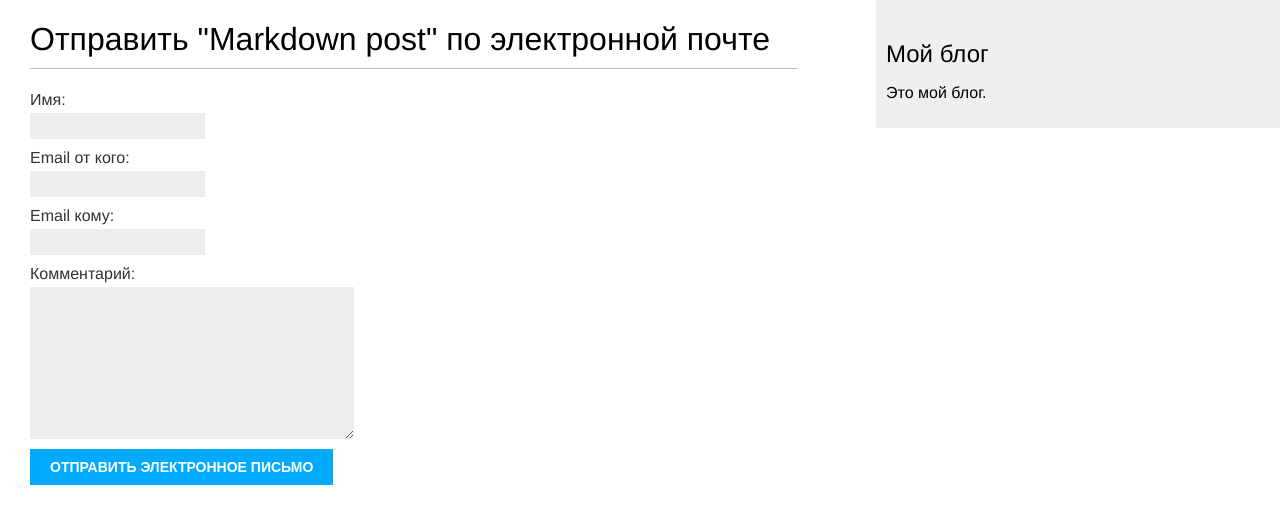
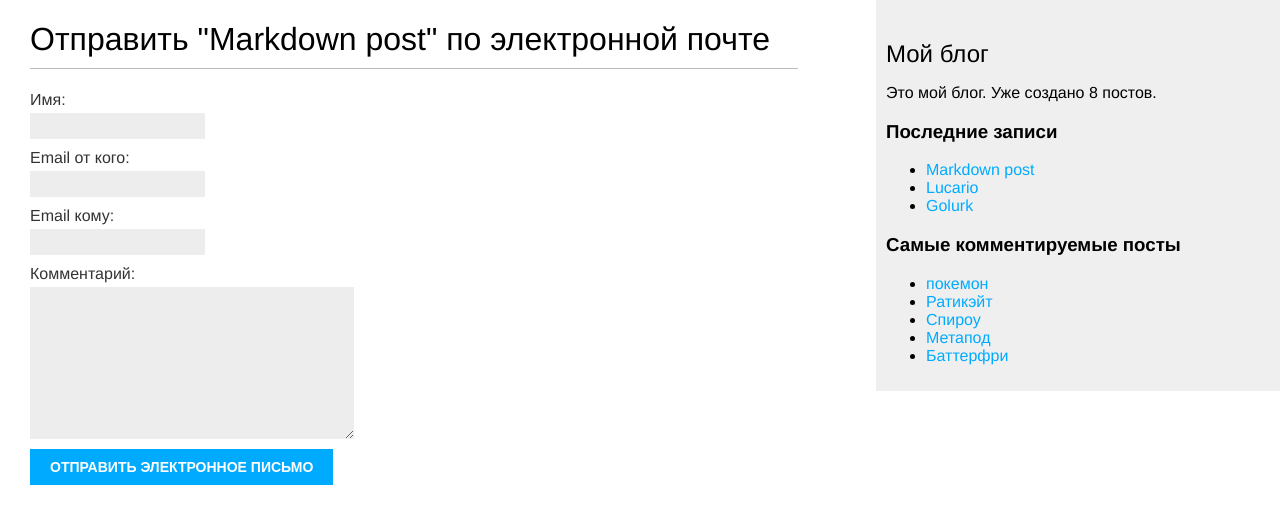
Before and after one commit to JonyMalikov/mysite, a Django app: page /blog/8/share/ in a window 1280 px wide. Shown: the top 524 px of the page. Run offline with Django 4.2, Linux system fonts and the light colour scheme; data comes from the database, SQL or seed files in the repository; both versions use the stored data as it was after the commit.

Commit message:
Добавление карты сайта

```diff
--- a/blog/models.py
+++ b/blog/models.py
@@ -2,6 +2,8 @@ from django.contrib.auth.models import User
 from django.db import models
 from django.urls import reverse
 from django.utils import timezone
+
+from taggit.managers import TaggableManager
 
 
 class PublishedManager(models.Manager):
@@ -33,6 +35,7 @@ class Post(models.Model):
         max_length=2, choices=Status.choices, default=Status.DRAFT, verbose_name='Статус')
     object = models.Manager()
     published = PublishedManager()
+    tags = TaggableManager()
 
     class Meta:
         ordering = ['-publish']
--- a/blog/templates/blog/base.html
+++ b/blog/templates/blog/base.html
@@ -1,4 +1,6 @@
+{% load blog_tags %}
 {% load static %}
+
 <!DOCTYPE html>
 <html>
 <head>
@@ -12,7 +14,21 @@
 </div>
 <div id="sidebar">
     <h2>Мой блог</h2>
-    <p>Это мой блог.</p>
-</div>
+    <p>
+        Это мой блог.
+        Уже создано {% total_posts %} постов.
+    </p>
+    <h3>Последние записи</h3>
+    {% show_latest_posts 3 %}
+    <h3>Самые комментируемые посты</h3>
+    {% get_most_commented_posts as most_commented_posts %}
+    <ul>
+        {% for post in most_commented_posts %}
+            <li>
+                <a href="{{ post.get_absolute_url }}">{{ post.title }}</a>
+            </li>
+        {% endfor %}
+    </ul>
+  </div>
 </body>
 </html>
--- /dev/null
+++ b/blog/templates/blog/post/latest_posts.html
@@ -0,0 +1,7 @@
+<ul>
+    {% for post in latest_posts %}
+        <li>
+            <a href="{{ post.get_absolute_url }}">{{ post.title }}</a>
+        </li>
+    {% endfor %}
+</ul>
--- /dev/null
+++ b/blog/templatetags/blog_tags.py
@@ -0,0 +1,31 @@
+from django import template
+from django.db.models import Count
+from django.utils.safestring import mark_safe
+
+import markdown
+
+from ..models import Post
+
+register = template.Library()
+
+
+@register.simple_tag
+def get_most_commented_posts(count=5):
+    return Post.published.annotate(
+        total_comments=Count('comments')).order_by('-total_comments')[:count]
+
+
+@register.simple_tag
+def total_posts():
+    return Post.published.count()
+
+
+@register.inclusion_tag('blog/post/latest_posts.html')
+def show_latest_posts(count=5):
+    latest_posts = Post.published.order_by('-publish')[:count]
+    return {'latest_posts': latest_posts}
+
+
+@register.filter(name='markdown')
+def markdown_format(text):
+    return mark_safe(markdown.markdown(text))
--- a/blog/urls.py
+++ b/blog/urls.py
@@ -4,10 +4,18 @@ from . import views
 app_name = 'blog'
 
 urlpatterns = [
+    # Post views
     path('', views.post_list, name='post_list'),
     # path('', views.PostListView.as_view(), name='post_list'),
+    path('tag/<slug:tag_slug>/',
+         views.post_list, name='post_list_by_tag'),
     path('<int:year>/<int:month>/<int:day>/<slug:post>/',
-         views.post_detail, name='post_detail'),
-    path('<int:post_id>/share/', views.post_share, name='post_share'),
-    path('<int:post_id>/comment/', views.post_comment, name='post_comment'),
+         views.post_detail,
+         name='post_detail'),
+    path('<int:post_id>/share/',
+         views.post_share, name='post_share'),
+    path('<int:post_id>/comment/',
+         views.post_comment, name='post_comment'),
+    # path('feed/', LatestPostsFeed(), name='post_feed'),
+    # path('search/', views.post_search, name='post_search'),
 ]
--- a/blog/views.py
+++ b/blog/views.py
@@ -2,6 +2,10 @@ from django.core.mail import send_mail
 from django.core.paginator import Paginator, EmptyPage, PageNotAnInteger
 from django.shortcuts import render, get_object_or_404
 from django.views.decorators.http import require_POST
+from django.db.models import Count
+
+from taggit.models import Tag
+
 
 from blog.forms import EmailPostForm, CommentForm
 from blog.models import Post, Comment
@@ -14,8 +18,12 @@ from blog.models import Post, Comment
 #     template_name = 'blog/post/list.html'
 
 
-def post_list(request):
+def post_list(request, tag_slug=None):
     post_list = Post.published.all()
+    tag = None
+    if tag_slug:
+        tag = get_object_or_404(Tag, slug=tag_slug)
+    post_list = post_list.filter(tags__in=[tag])
     paginator = Paginator(post_list, 3)
     page_number = request.GET.get('page', 1)
     try:
@@ -24,10 +32,10 @@ def post_list(request):
         posts = paginator.page(1)
     except EmptyPage:
         posts = paginator.page(paginator.num_pages)
-
     return render(request,
                   'blog/post/list.html',
-                  {'posts': posts})
+                  {'posts': posts,
+                   'tag': tag})
 
 
 def post_detail(request, year, month, day, post):
@@ -39,11 +47,17 @@ def post_detail(request, year, month, day, post):
                              publish__day=day)
     comments = post.comments.filter(active=True)
     form = CommentForm()
+    post_tags_ids = post.tags.values_list('id', flat=True)
+    similar_posts = Post.published.filter(tags__in=post_tags_ids) \
+        .exclude(id=post.id)
+    similar_posts = similar_posts.annotate(same_tags=Count('tags')) \
+                        .order_by('-same_tags', '-publish')[:4]
     return render(request,
                   'blog/post/detail.html',
                   {'post': post,
                    'comments': comments,
-                   'form': form})
+                   'form': form,
+                   'similar_posts': similar_posts})
 
 
 def post_share(request, post_id):
--- a/mysite/settings.py
+++ b/mysite/settings.py
@@ -27,6 +27,7 @@ DEBUG = True
 
 ALLOWED_HOSTS = []
 
+SITE_ID = 1
 
 # Application definition
 
@@ -38,6 +39,9 @@ INSTALLED_APPS = [
     'django.contrib.messages',
     'django.contrib.staticfiles',
     'blog.apps.BlogConfig',
+    'taggit',
+    'django.contrib.sites',
+    'django.contrib.sitemaps',
 ]
 
 MIDDLEWARE = [
--- a/mysite/urls.py
+++ b/mysite/urls.py
@@ -16,8 +16,15 @@ Including another URLconf
 """
 from django.contrib import admin
 from django.urls import path, include
+from django.contrib.sitemaps.views import sitemap
+
+from blog.sitemaps import PostSitemap
+
+sitemaps = {'posts': PostSitemap, }
 
 urlpatterns = [
     path('admin/', admin.site.urls),
     path('blog/', include('blog.urls', namespace='blog')),
+    path('sitemap.xml', sitemap, {'sitemaps': sitemaps},
+         name='django.contrib.sitemaps.views.sitemap')
 ]
```
Also changed, not shown: blog/sitemaps.py (added, +14 -0 lines), blog/templates/blog/post/detail.html (+11 -1 lines), blog/templates/blog/post/list.html (+18 -3 lines), blog/templatetags/__init__.py (added), db.sqlite3.
